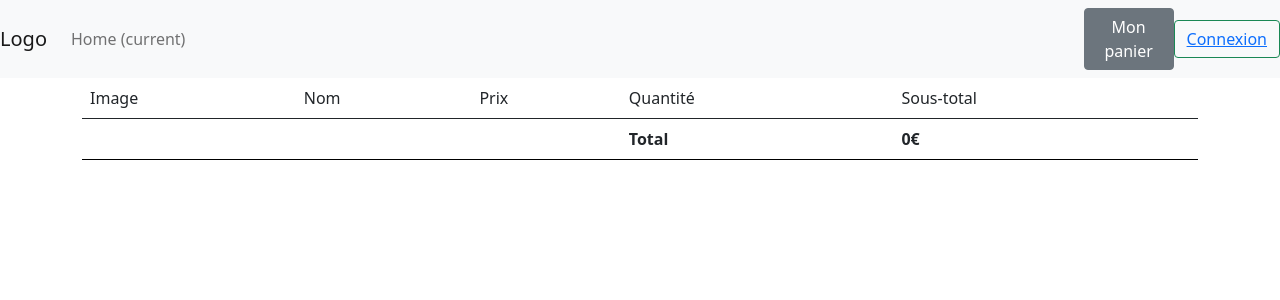
After one commit to AymericS96/ap-symfony, a Symfony app: template templates/cart/index.html.twig in a window 1280 px wide. The commit adds this page. Shown: the top 300 px of the page. Run offline with Twig, Linux system fonts and the light colour scheme; the template is opened without the code that fills it, so the values that code supplies are empty; some libraries are stand-ins or nearby versions.

Commit message:
Création panier + DataTransformer

```diff
--- a/src/Controller/CategoryController.php
+++ b/src/Controller/CategoryController.php
@@ -61,7 +61,7 @@ class CategoryController extends AbstractController
 
             $this->addFlash('success', 'Catégorie ajoutée avec succès');
 
-            return $this->redirectToRoute('category',);
+            return $this->redirectToRoute('category');
         }
 
         return $this->render('category/add.html.twig', ['form' => $form->createView()]);
--- a/src/Entity/Category.php
+++ b/src/Entity/Category.php
@@ -35,7 +35,7 @@ class Category
     private $slug;
 
     /**
-     * @ORM\OneToMany(targetEntity=Product::class, mappedBy="Category")
+     * @ORM\OneToMany(targetEntity=Product::class, mappedBy="Category", cascade={"remove"}, orphanRemoval=true)
      */
     private $products;
 
--- /dev/null
+++ b/templates/cart/index.html.twig
@@ -0,0 +1,42 @@
+{% extends 'base.html.twig' %}
+
+{% block title %}Hello CartController!{% endblock %}
+
+{% block body %}
+<style>
+    .example-wrapper { margin: 1em auto; max-width: 800px; width: 95%; font: 18px/1.5 sans-serif; }
+    .example-wrapper code { background: #F5F5F5; padding: 2px 6px; }
+</style>
+
+<div class="container">
+{# {{ dump(cart) }} #}
+<table class="table" style="border:1px black">
+<thead>
+<td>Image</td>
+<td>Nom</td>
+<td>Prix</td>
+<td>Quantité</td>
+<td>Sous-total</td>
+</thead>
+    {% set total = 0 %}
+    {% for item in cart %}
+    <tr style="border:1px black">
+        <td><img class="" src="/img/{{item.produit.img}}" alt="Dét" width="100"></td>
+        <td>{{item.produit.name}}</td>
+        <td>{{item.produit.price / 100}}€</td>
+        <td>{{item.quantite}}</td>
+        <td> {% set sousTotal = (item.produit.price / 100) * item.quantite %} {{ sousTotal ~'€'}}</td>
+        {% set total = total + sousTotal %}
+    </tr>
+    {% endfor %}
+    <tr>
+        <td></td>
+        <td></td>
+        <td></td>
+        <td><strong>Total</strong></td>
+        <td> <strong> {{ total ~'€' }}</strong></td>
+    </tr>
+</table>
+
+</div>
+{% endblock %}
--- a/templates/nav.html.twig
+++ b/templates/nav.html.twig
@@ -32,6 +32,9 @@
 			{% endif %}
 		</ul>
 	</div>
+		<div>
+			<a class="btn btn-secondary" href="{{ path('cart') }}"> Mon panier</a>
+		</div>
 			{% if app.user %}
             <div class="d-flex">
 				<button class="btn btn-outline-success my-2 my-sm-0"> {{ app.user.email }}</button>
--- a/templates/product/show.html.twig
+++ b/templates/product/show.html.twig
@@ -20,9 +20,11 @@
                     <h5 class="card-title">{{product.name}}</h5>
                     <p class="card-text">{{product.price}}</p>
                 </div>
-                {% if app.user %}
+                {% if is_granted ('ROLE_STAFF') %}
                 <a class="btn btn-info" href="{{path('admin_editProduct', {id:product.id,slug:product.slug})}}">Editer</a>
                 {% endif %}
+
+                <a class="btn btn-primary" href="{{ path('addToCart', {id:product.id}) }}"> Ajouter au panier</a>
             </div>
         </div>
     </div>
```
Also changed, not shown: src/Controller/CartController.php (added, +70 -0 lines), src/Form/DataTransformer/centimeTransformer.php (added, +19 -0 lines).
